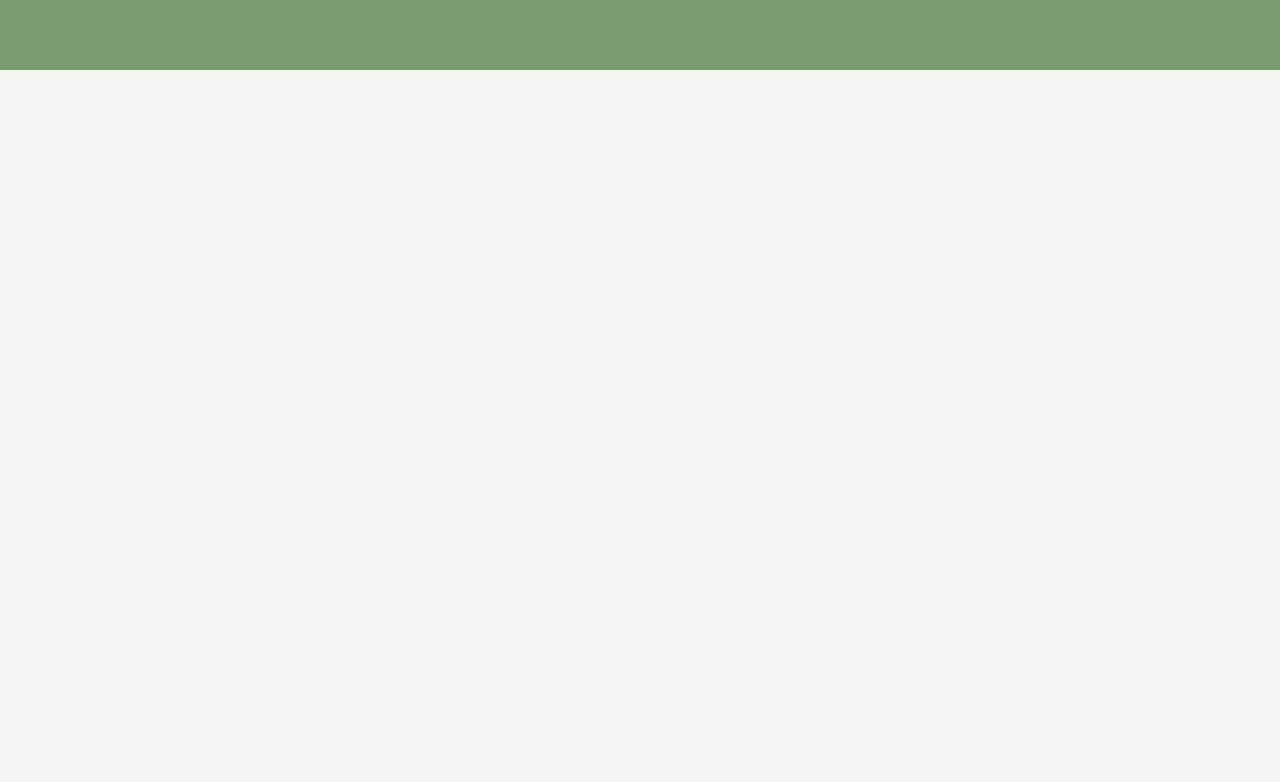
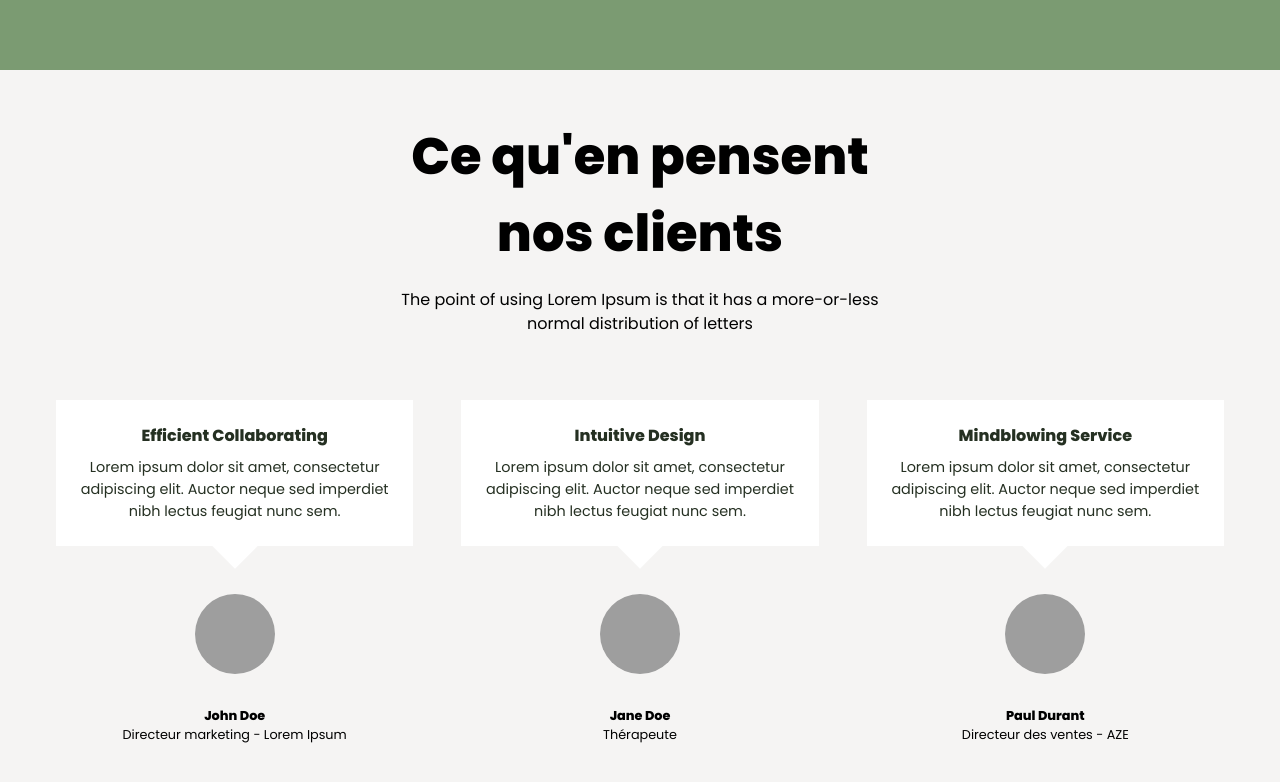
Before and after one commit to sdelon/html-css-portfolio, a website built with Vite: page index.html in a window 1280 px wide. Shown: the part 3045-3827 px from the top of the page. Before the commit the page ends 3115 px from the top, so only its background shows below. Built offline with nearby package versions, Linux system fonts and the light colour scheme; grey boxes are pictures that could not be loaded.

Commit message:
2 files modified

```diff
--- a/index.html
+++ b/index.html
@@ -158,6 +158,53 @@
       </div>
     </section>
     <section class="temoignages">
+      <div class="temoignages-description">
+        <h2>Ce qu'en pensent nos clients</h2>
+        <p>The point of using Lorem Ipsum is that it has a more-or-less normal distribution of letters</p>
+      </div>
+      <div class="temoignages-list">
+        <div class="temoignage-item">
+          <div class="item-content">
+            <h3>Efficient Collaborating</h3>
+            <p>Lorem ipsum dolor sit amet, consectetur adipiscing elit. Auctor neque sed imperdiet nibh lectus feugiat nunc sem.</p>
+          </div>
+          <div class="item-user">
+            <div>
+              <img src="https://picsum.photos/500/300" alt="">
+            </div>
+            <p>John Doe</p>
+            <p>Directeur marketing - Lorem Ipsum</p>
+          </div>
+        </div>
+        <div class="temoignage-item">
+          <div class="item-content">
+            <h3>Intuitive Design</h3>
+            <p>Lorem ipsum dolor sit amet, consectetur adipiscing elit. Auctor neque sed imperdiet nibh lectus feugiat nunc sem.</p>
+          </div>
+          <div class="item-user">
+            <div>
+              <img src="https://picsum.photos/500/300" alt="">
+            </div>
+            <p>Jane Doe</p>
+            <p>Thérapeute</p>
+          </div>
+        </div>
+        <div class="temoignage-item">
+          <div class="item-content">
+            <h3>Mindblowing Service</h3>
+            <p>Lorem ipsum dolor sit amet, consectetur adipiscing elit. Auctor neque sed imperdiet nibh lectus feugiat nunc sem.</p>
+          </div>
+          <div class="item-user">
+            <div>
+              <img src="https://picsum.photos/500/300" alt="">
+            </div>
+            <p>Paul Durant</p>
+            <p>Directeur des ventes - AZE</p>
+          </div>
+        </div>
+      </div>
+    </section>
+    <section class="cta">
 
     </section>
     <script type="module" src="/main.js"></script>
--- a/style.css
+++ b/style.css
@@ -296,6 +296,7 @@ header {
   background-color: var(--light-green);
   color: var(--light-gray-bg);
   padding: calc(var(--page-padding) * 4) 0;
+  margin-bottom: var(--spacing-section);
 }
 
 .steps-content {
@@ -351,6 +352,94 @@ header {
   cursor: pointer;
 }
 /* /STEPS */
+
+/* TEMOIGNAGES */
+.temoignages {
+  max-width: var(--page-max-width);
+  margin: 0 auto;
+  margin-bottom: var(--spacing-section);
+}
+
+.temoignages-description {
+  text-align: center;
+  max-width: 30rem;
+  margin: 0 auto;
+  margin-bottom: 3rem;
+}
+
+.temoignages-description h2 {
+  font-size: var(--title-size);
+  padding-bottom: 1rem;
+}
+
+.temoignages-list {
+  max-width: var(--page-max-width);
+  margin: 0 auto;
+  padding: var(--page-padding);
+  display: flex;
+  flex-wrap: wrap;
+  gap: var(--flex-gap);
+}
+
+.temoignage-item {
+  flex: 1 1 200px;
+}
+
+.temoignage-item .item-content {
+  background-color: #ffffff;
+  color: var(--dark-green);
+  padding: 1.5rem;
+  text-align: center;
+  margin-bottom: 3rem;
+  position: relative;
+}
+
+.temoignage-item .item-content:after {
+  content: "";
+  width: 2rem;
+  height: 2rem;
+  background-color: #ffffff;
+  position: absolute;
+  bottom: -1rem;
+  left: 50%;
+  transform: translate(-50%) rotate(45deg);
+}
+
+.temoignage-item .item-content h3 {
+  font-size: 1rem;
+  padding-bottom: 0.6rem;
+}
+
+.temoignage-item .item-content p {
+  font-size: 0.9rem;
+}
+
+.item-user {
+  text-align: center;
+  font-size: 0.8rem;
+}
+
+.item-user div {
+  width: 5rem;
+  height: 5rem;
+  margin: 0 auto;
+  margin-bottom: 2rem;
+}
+
+.item-user div img {
+  width: 100%;
+  height: 100%;
+  border-radius: 50%;
+}
+
+/* .item-user p:nth-child(2) {
+  font-weight: bold;
+} */
+.item-user p:first-of-type {
+  font-weight: bold;
+}
+
+/* /TEMOIGNAGES */
 
 /* MEDIA QUERIES */
 @media (min-width: 500px) {
```
